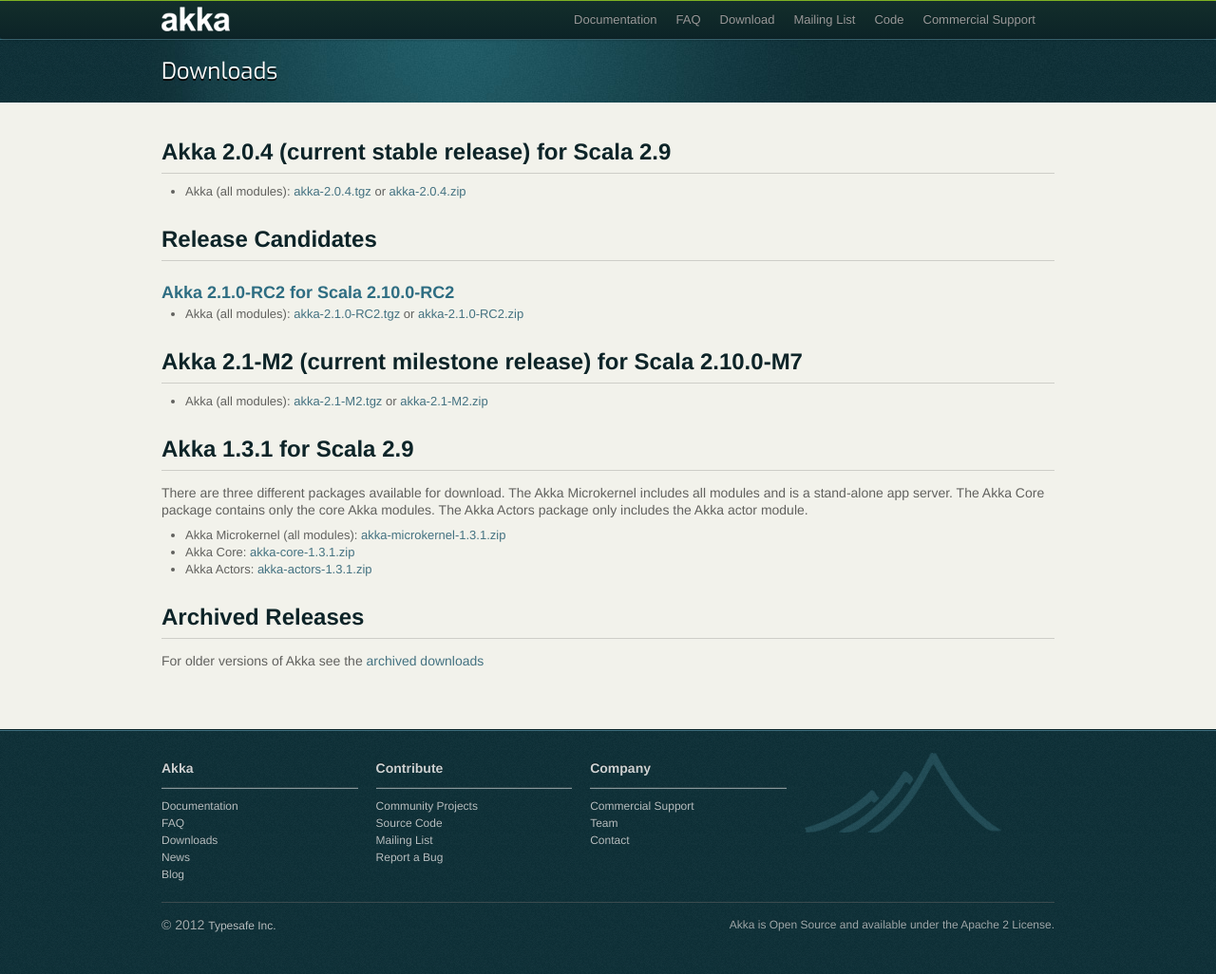
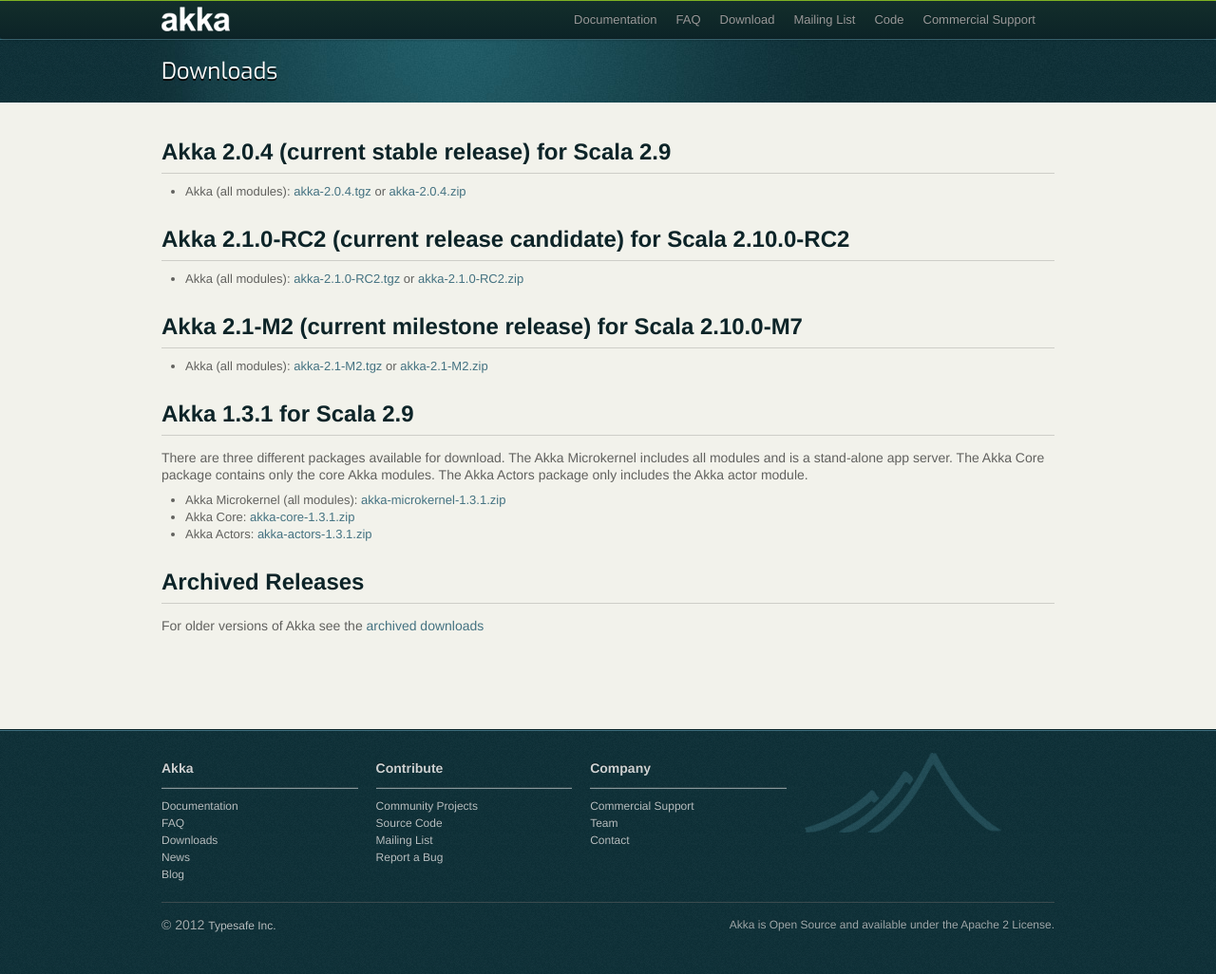
Before and after one commit to raboof/akka.github.com, a Jekyll site: the page built from downloads/index.md, in a window 1280 px wide. Shown: the whole page at 95% size. Built offline with Jekyll 4.4.1, drawn with Linux system fonts in a browser that asks for light colours.

Commit message:
Change formatting of RC download text

```diff
--- a/downloads/index.md
+++ b/downloads/index.md
@@ -8,9 +8,7 @@
 * Akka (all modules): [akka-2.0.4.tgz](http://download.akka.io/downloads/akka-2.0.4.tgz) or [akka-2.0.4.zip](http://download.akka.io/downloads/akka-2.0.4.zip)
 
 
-## Release Candidates
-
-### Akka 2.1.0-RC2 for Scala 2.10.0-RC2
+## Akka 2.1.0-RC2 (current release candidate) for Scala 2.10.0-RC2
 
 * Akka (all modules): [akka-2.1.0-RC2.tgz](http://download.akka.io/downloads/akka-2.1.0-RC2.tgz) or [akka-2.1.0-RC2.zip](http://download.akka.io/downloads/akka-2.1.0-RC2.zip)
 
```
